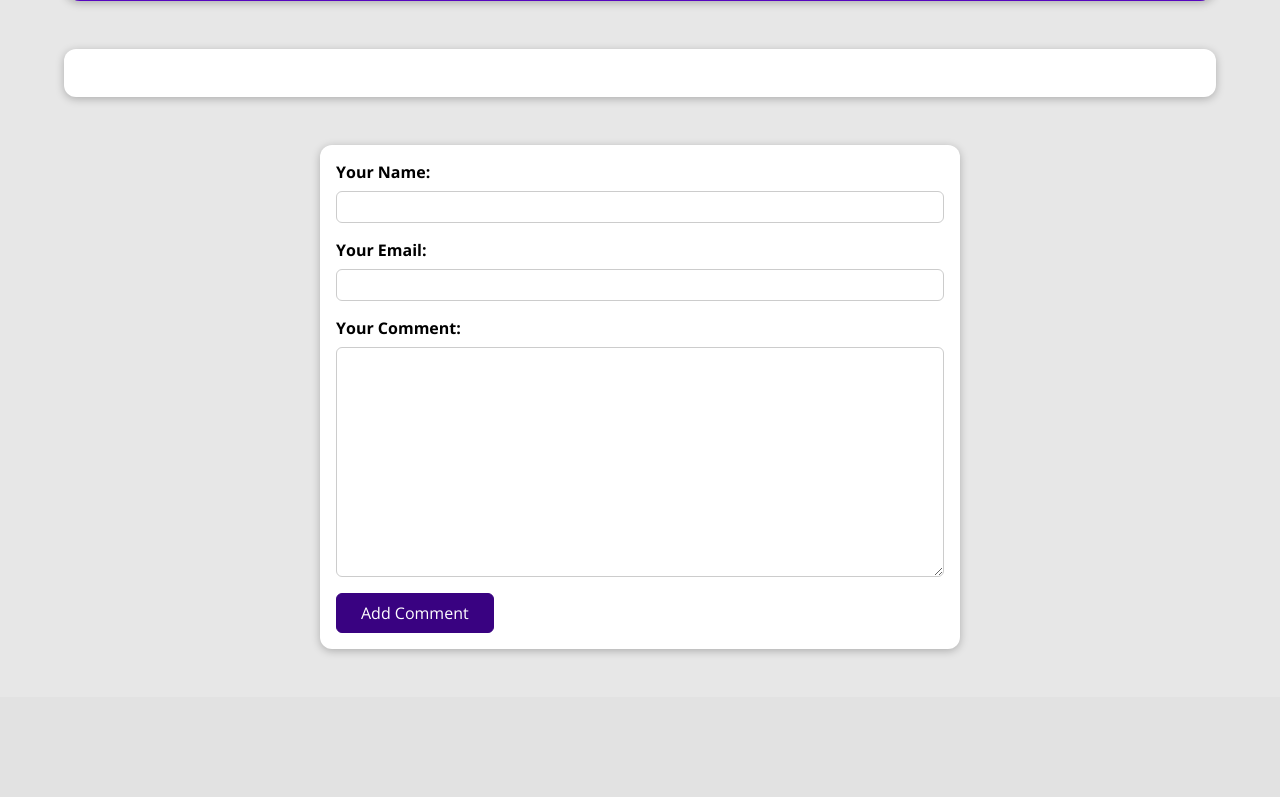
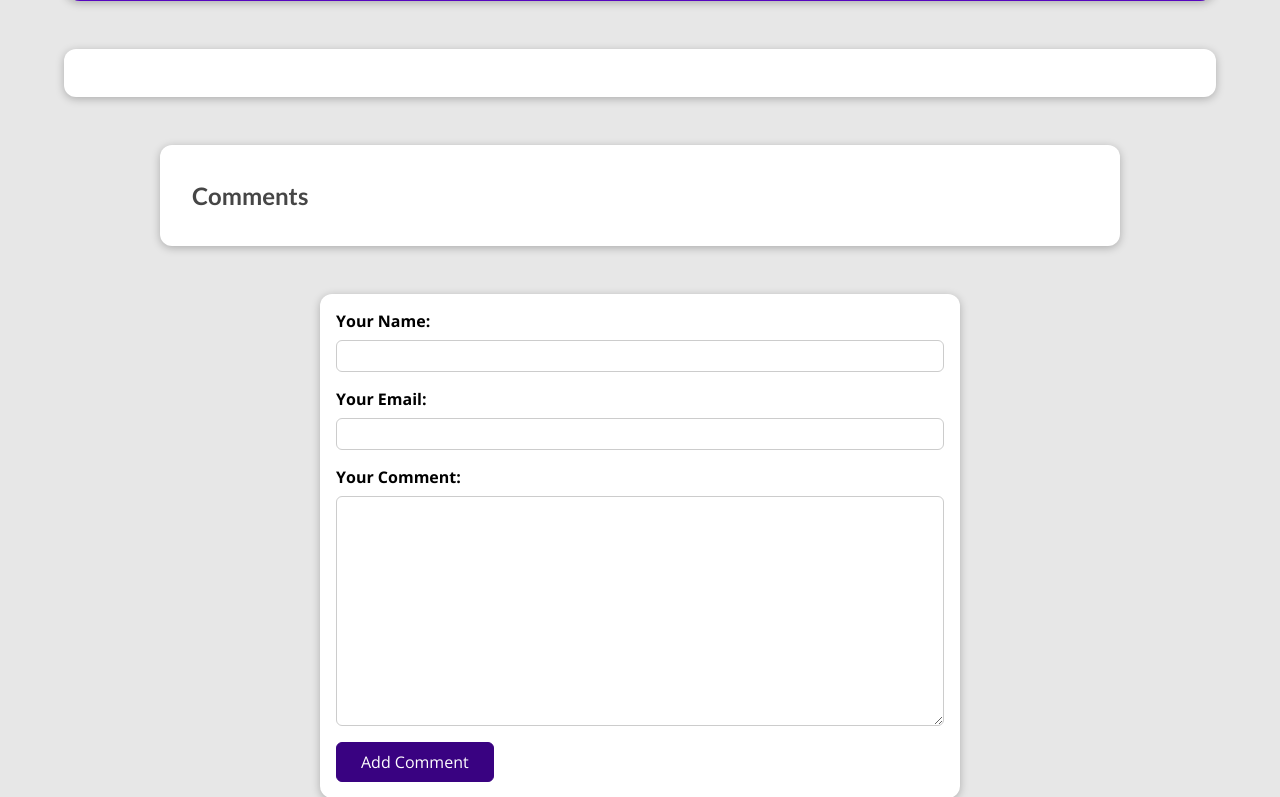
Before and after one commit to zainulabd786/django-practice-blog, a Django app: template blog/templates/blog/post-detail.html in a window 1280 px wide. Shown: the part 479-1276 px from the top of the page. Before the commit the page ends 1132 px from the top, so only its background shows below. Run offline with Django 5.2, Linux system fonts and the light colour scheme; the template is opened without the code that fills it: values that come from a table or form of the project are taken from there, others are empty.

Commit message:
feat: display post comments

```diff
--- a/blog/templates/blog/post-detail.html
+++ b/blog/templates/blog/post-detail.html
@@ -36,6 +36,19 @@
     <main>
         <p>{{ post.content|linebreaks }}</p>
     </main>
+
+    <section id="comments">
+        <h2>Comments</h2>
+        <ul>
+            {% for comment in comments %}
+                <li>
+                    <h2> {{comment.user_name}} </h2>
+                    <p> {{comment.text|linebreaks}} </p>
+                </li>
+            {% endfor %}
+        </ul>
+    </section>
+
     <section id="comment-form">
         <form method="POST" >
             {% csrf_token %}
--- a/blog/views.py
+++ b/blog/views.py
@@ -44,7 +44,8 @@ class PostDetailView(View):
         context = {
             "post": identified_post,
             "tags": identified_post.tag.all(),
-            "form": CommentForm()
+            "form": CommentForm(),
+            "comments": identified_post.comments.all()
         }
         return render(request, self.template_name, context)
 
@@ -60,6 +61,7 @@ class PostDetailView(View):
         context = {
             "post": post,
             "tags": post.tag.all(),
-            "form": form
+            "form": form,
+            "comments": post.comments.all().order_by("-id")
         }
         return render(request, self.template_name, context)
```
